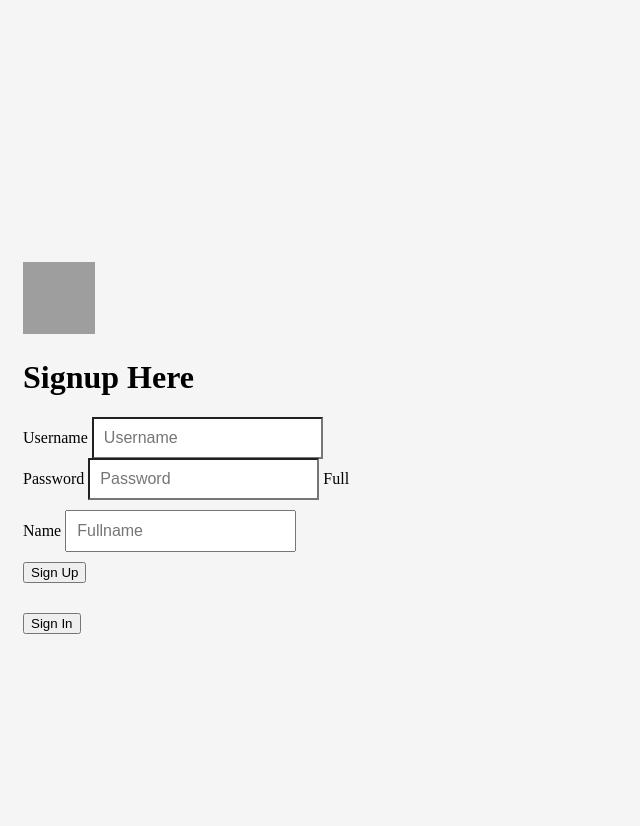
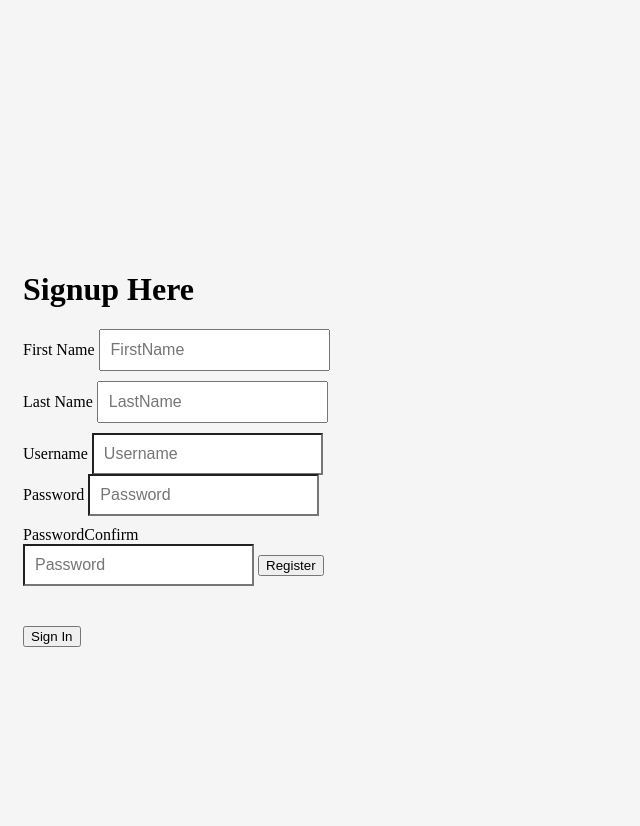
Before and after one commit to RahulSondhi/SBUCSCapstoneProject, a Spring Boot app: page /register in a window 1280 px wide. Shown: the top 826 px of the page, without its empty margins (0-640 px from the left). Run offline with Spring Boot 4, Linux system fonts and the light colour scheme; some of the project's set-up classes (security, data sources, template engines, error pages and the like) are left out, and stand-ins take their place; some libraries are stand-ins or nearby versions; grey boxes are pictures that could not be loaded.

Commit message:
Added fields to register page

```diff
--- a/src/main/resources/templates/index.html
+++ b/src/main/resources/templates/index.html
@@ -6,7 +6,7 @@
         <title layout:title-pattern="$CONTENT_TITLE - $LAYOUT_TITLE">Default</title>
         <meta name="description" content=""/>
         <link rel="stylesheet" href="https://maxcdn.bootstrapcdn.com/bootstrap/4.0.0/css/bootstrap.min.css" integrity="sha384-Gn5384xqQ1aoWXA+058RXPxPg6fy4IWvTNh0E263XmFcJlSAwiGgFAW/dAiS6JXm" crossorigin="anonymous" />
-        <link rel="stylesheet" href="/css/style.css" />
+        <link rel="stylesheet" href="/css/style.css"/>
     </head>
     <body>
         <nav class="navbar navbar-expand-lg navbar-dark bg-dark fixed-top">
--- a/src/main/resources/templates/register.html
+++ b/src/main/resources/templates/register.html
@@ -8,7 +8,6 @@
     <body>
         <div layout:fragment="content">
             <form class="form-signin" th:action="@{/signup}" method="post">
-                <img class="mb-4" src="https://getbootstrap.com/assets/brand/bootstrap-solid.svg" alt="" width="72" height="72" />
                 <h1 class="h3 mb-3 font-weight-normal">Signup Here</h1>
                 <div th:if="${param.error}">
                     Invalid email and password.
@@ -16,13 +15,17 @@
                 <div th:if="${param.logout}">
                     You have been logged out.
                 </div>
-                <label for="inputUsername" class="sr-only">Username</label>
+                <label for="inputFirstName" class="sr-only">First Name</label>
+                <input type="text" name="firstname" id="inputFirstName" class="form-control" placeholder="FirstName" required="" />
+                <label for="inputLastName" class="sr-only"> Last Name</label>
+                <input type="text" name="lastname" id="inputLastName" class="form-control" placeholder="LastName" required=""/><label for="inputUsername" class="sr-only">Username</label>
                 <input type="email" name="email" id="inputEmail" class="form-control" placeholder="Username" required="" />
                 <label for="inputPassword" class="sr-only">Password</label>
                 <input type="password" name="password" id="inputPassword" class="form-control" placeholder="Password" required="" />
-                <label for="inputFullname" class="sr-only">Full Name</label>
-                <input type="text" name="fullname" id="inputEmail" class="form-control" placeholder="Fullname" required="" />
-                <button class="btn btn-lg btn-primary btn-block" type="submit">Sign Up</button>
+                <label for="inputPassword" class="sr-only">PasswordConfirm</label>
+                <input type="password" name="password" id="inputPasswordConfirm" class="form-control" placeholder="Password" required="" />
+
+                <button class="btn btn-lg btn-primary btn-block" type="submit">Register</button>
             </form>
             <form class="form-signin" th:action="@{/login}" method="get">
                 <button class="btn btn-md btn-success btn-block" type="Submit">Sign In</button>
```
Also changed, not shown: 5 other files.
